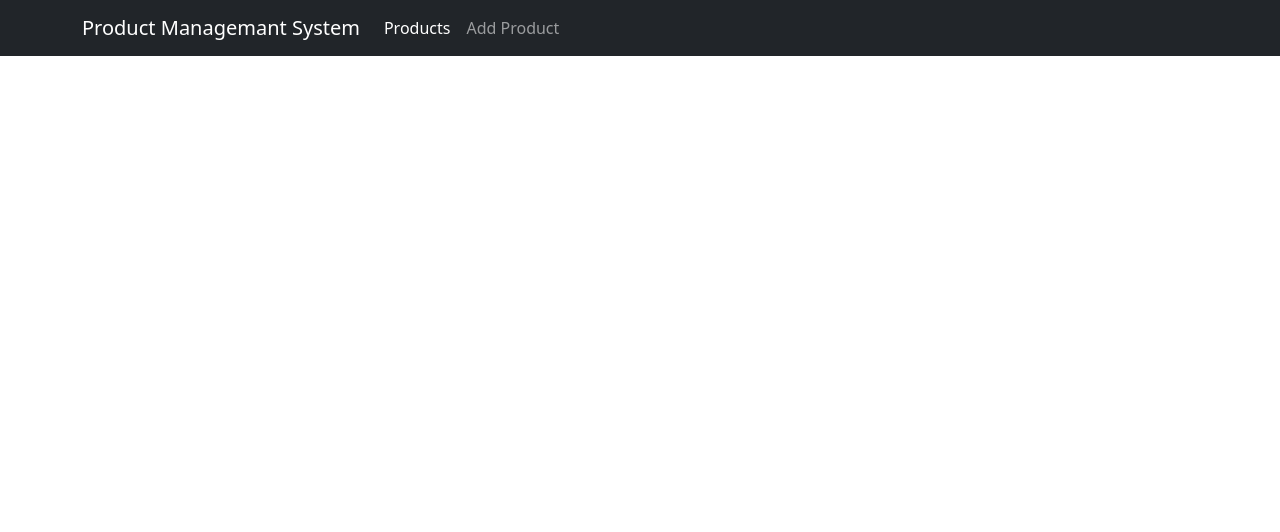
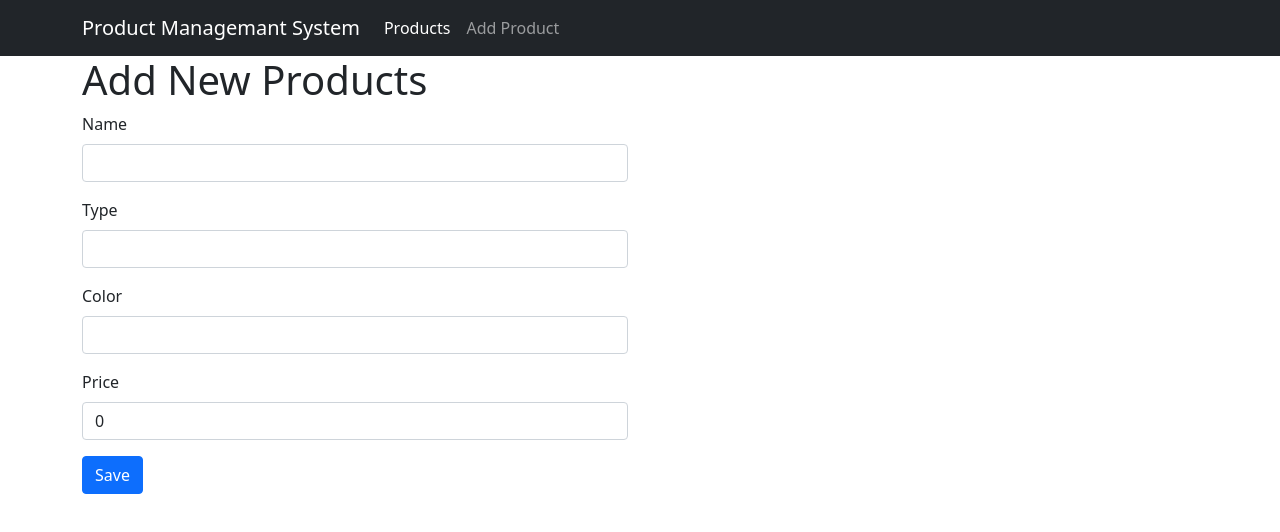
Before and after one commit to iroshanaRavishan/Product-Management-System, an Angular app in the folder PMS.UI/: page /product/add in a window 1280 px wide. Before the commit this address led to /. Shown: the top 532 px of the page. Built offline with nearby package versions, Linux system fonts and the light colour scheme.

Commit message:
Added Crud operations with product service, add product UI,

```diff
--- a/PMS.UI/src/app/app.component.html
+++ b/PMS.UI/src/app/app.component.html
@@ -7,7 +7,7 @@
       <div class="collapse navbar-collapse" id="navbarNavAltMarkup">
         <div class="navbar-nav">
           <a class="nav-link active" aria-current="page" routerLink="products">Products</a>
-          <a class="nav-link" href="#">Add Product</a>
+          <a class="nav-link" [routerLink]="['product','add']">Add Product</a>
         </div>
       </div>
     </div>
--- /dev/null
+++ b/PMS.UI/src/app/components/add-product/add-product.component.html
@@ -0,0 +1,28 @@
+<div class="container">
+    <h1>Add New Products</h1>
+    <div class="row">
+        <div class="col-6">
+            <form #form="ngForm">
+                <div class="mb-3">
+                  <label for="name" class="form-label">Name</label>
+                  <input type="text" class="form-control" id="name" name="name" [(ngModel)]="newProduct.name">
+                </div>
+                <div class="mb-3">
+                  <label for="type" class="form-label">Type</label>
+                  <input type="text" class="form-control" id="type" name="type" [(ngModel)]="newProduct.type">
+                </div>
+
+                <div class="mb-3">
+                    <label for="colo" class="form-label">Color</label>
+                    <input type="text" class="form-control" id="color" name="color" [(ngModel)]="newProduct.color">
+                </div>
+
+                <div class="mb-3">
+                    <label for="Price" class="form-label">Price</label>
+                    <input type="text" class="form-control" id="price" name="price" [(ngModel)]="newProduct.price">
+                </div>
+                <button type="submit"  (click)="onSubmit()" class="btn btn-primary">Save</button>
+            </form>
+        </div>
+    </div>
+</div>
--- /dev/null
+++ b/PMS.UI/src/app/components/add-product/add-product.component.ts
@@ -0,0 +1,54 @@
+import { Component, OnInit } from '@angular/core';
+import { Product } from 'src/app/models/Product.model';
+import { ActivatedRoute, Router } from '@angular/router';
+import { ProductsService } from 'src/app/services/products.service';
+
+@Component({
+  selector: 'app-add-product',
+  templateUrl: './add-product.component.html',
+  styleUrls: ['./add-product.component.css']
+})
+export class AddProductComponent implements OnInit {
+
+  productId!: string | null;
+  newProduct: Product = {
+    id: '',
+    name:'',
+    type:'',
+    color: '',
+    price: 0
+  }
+
+  constructor(private route: ActivatedRoute, private productService: ProductsService, private router: Router) { }
+
+  ngOnInit(): void {
+    this.productId = this.route.snapshot.paramMap.get('id');
+    if (this.productId) {
+      this.productService.getProduct(this.productId).subscribe((product: Product) => {
+        this.newProduct= {...product};
+      });
+    }
+  }
+
+  onSubmit(){
+    if (this.productId){
+      this.productService.updateProduct(this.newProduct).subscribe({
+        next: (product) => {
+          this.router.navigate(['products'])
+        },
+        error: (response) => {
+          console.log(response)
+        }
+      });
+    } else {
+      this.productService.addProduct(this.newProduct).subscribe({
+        next: (product) => {
+          this.router.navigate(['products'])
+        },
+        error: (response) => {
+          console.log(response)
+        }
+      });
+    }
+  }
+}
--- a/PMS.UI/src/app/components/products/products.component.html
+++ b/PMS.UI/src/app/components/products/products.component.html
@@ -16,7 +16,11 @@
             <td>{{item.name}}</td>
             <td>{{item.type}}</td>
             <td>{{item.color}}</td>
-            <td>{{item.price | currency: 'USD'}}</td>
+            <td>{{item.price | currency: 'LKR '}}</td>
+            <td>
+              <button type="button" (click)="editProduct(item)">Edit</button>
+              <button type="button" (click)="deleteProduct(item)">Delete</button>
+            </td>
           </tr>
         </tbody>
       </table>
--- a/PMS.UI/src/app/components/products/products.component.ts
+++ b/PMS.UI/src/app/components/products/products.component.ts
@@ -1,5 +1,7 @@
 import { Component, OnInit } from '@angular/core';
+import { Route, Router } from '@angular/router';
 import { Product } from 'src/app/models/Product.model';
+import { ProductsService } from 'src/app/services/products.service';
 
 @Component({
   selector: 'app-products',
@@ -8,25 +10,41 @@ import { Product } from 'src/app/models/Product.model';
 })
 export class ProductsComponent implements OnInit {
 
-  products: Product[] = [
-    {
-      id: "001",
-      name: 'T-shirt',
-      type: 'Garment',
-      color: 'Blue',
-      price: '9.99',
-    },
-    {
-      id: "002",
-      name: 'Samsung',
-      type: 'Tech Inc',
-      color: 'Black',
-      price: '550.50',
-    },
-  ];
-  constructor() { }
+  products: Product[] = [];
+
+  constructor( private productService: ProductsService, private router: Router) { }
 
   ngOnInit(): void {
+    this.productService.getAllProducts().subscribe( {
+       next: (products) => {
+        this.products = products
+       },
+       error: (reponse) => {
+        console.log(reponse)
+       }
+    })
+  }
+
+  editProduct(editableProduct: Product){
+    this.productService.getProduct(editableProduct.id).subscribe({
+      next: (product) => {
+        this.router.navigate(['/edit-product', editableProduct.id]);
+      },
+      error: (response) => {
+        console.log(response)
+      }
+    })
+  }
+
+  deleteProduct(deletableProduct: Product){
+    this.productService.deleteProduct(deletableProduct).subscribe({
+      next: (product) => {
+       this.ngOnInit();
+      },
+      error: (response) => {
+        console.log(response)
+      }
+    })
   }
 
 }
--- a/PMS.UI/src/app/models/Product.model.ts
+++ b/PMS.UI/src/app/models/Product.model.ts
@@ -3,5 +3,5 @@ export interface Product {
     name: string,
     type: string,
     color: string,
-    price: string,
+    price: number,
 }
--- /dev/null
+++ b/PMS.UI/src/app/services/products.service.ts
@@ -0,0 +1,36 @@
+import { Injectable } from '@angular/core';
+import { Observable } from 'rxjs';
+import { Product } from '../models/Product.model';
+import { HttpClient } from '@angular/common/http';
+
+@Injectable({
+  providedIn: 'root'
+})
+export class ProductsService {
+
+  base_url: string = "https://localhost:7238";
+
+  constructor(private http: HttpClient) { }
+
+  getAllProducts() : Observable <Product[]> {
+    return this.http.get<Product[]>(this.base_url + '/api/products');
+  }
+
+  addProduct(newProduct: Product): Observable<Product>{
+    newProduct.id = '00000000-0000-0000-0000-000000000000';
+    return this.http.post<Product>(this.base_url + '/api/products', newProduct);
+  }
+
+  getProduct(productId: string) :Observable<Product> {
+    return this.http.get<Product>(this.base_url + `/api/products/${productId}`)
+  }
+
+  updateProduct(product: Product): Observable<Product> {
+    return this.http.put<Product>(this.base_url + `/api/products/${product.id}`, product);
+  }
+
+  deleteProduct(product: Product): Observable<Product> {
+    return this.http.delete<Product>(this.base_url + `/api/products/${product.id}`)
+  }
+
+}
```
Also changed, not shown: PMS.UI/src/app/app-routing.module.ts (+5 -2 lines), PMS.UI/src/app/app.module.ts (+8 -2 lines), PMS.UI/src/app/components/add-product/add-product.component.css (added).
